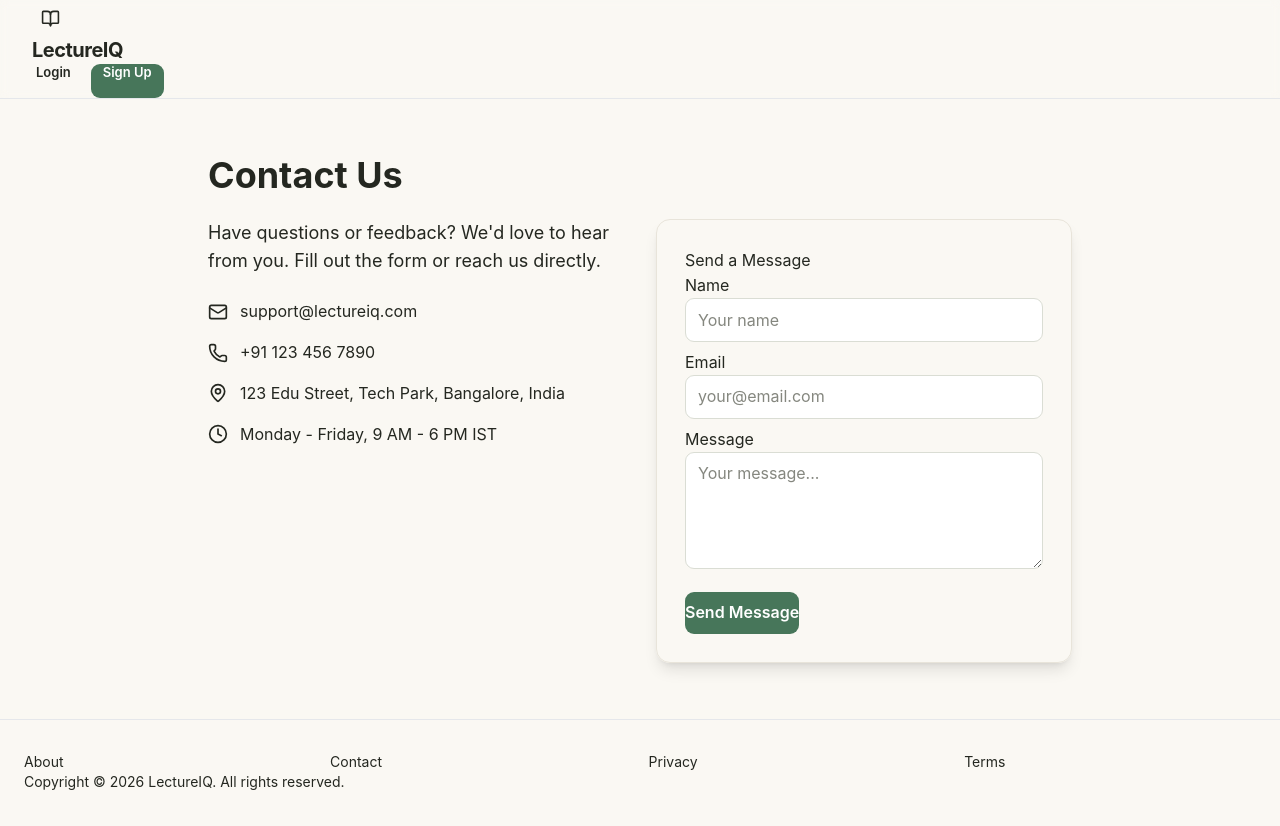
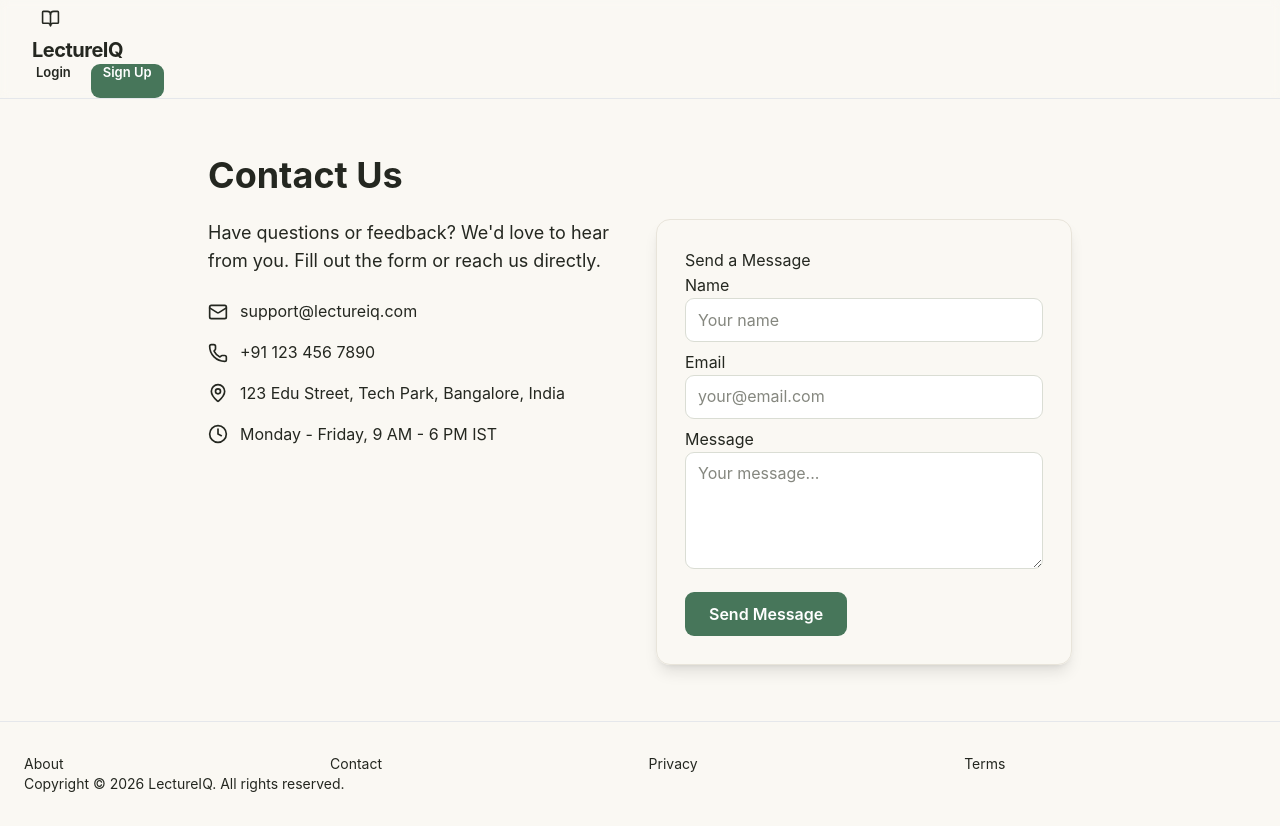
Before and after one commit to Vicky7632/LectureIQ, a React (Vite) app in the folder Frontend/: page /contact in a window 1280 px wide. Built offline with nearby package versions, Linux system fonts and the light colour scheme; no server answers.

Commit message:
fix: add padding to contact form button

```diff
--- a/Frontend/src/pages/public/Contact.jsx
+++ b/Frontend/src/pages/public/Contact.jsx
@@ -50,7 +50,7 @@ const Contact = () => {
                 <label className="label">Message</label>
                 <textarea className="textarea textarea-bordered w-full" rows="4" placeholder="Your message..."></textarea>
               </div>
-              <button className="btn btn-primary mt-4">Send Message</button>
+              <button className="btn btn-primary mt-4 px-6 py-3">Send Message</button>
             </form>
           </div>
         </div>
```
